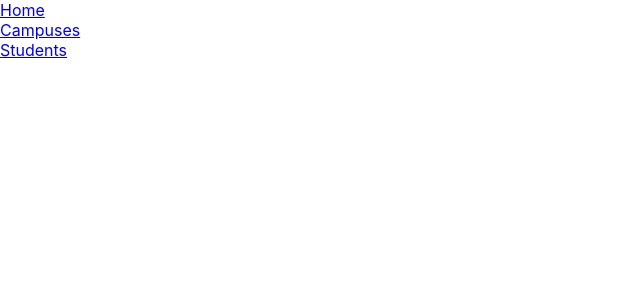
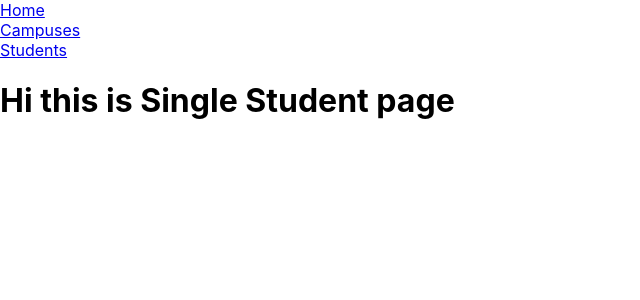
Before and after one commit to kai2233/CRUD_Frontend, a React (Create React App) app: page /singleStudent in a window 1280 px wide. Shown: the top 300 px of the page, without its empty margins (0-640 px from the left). Built offline with nearby package versions, Linux system fonts and the light colour scheme; the HTML template or start-up script is replaced by a standard one.

Commit message:
upload single student view page & route

```diff
--- a/src/App.js
+++ b/src/App.js
@@ -6,6 +6,7 @@ import Campuses from "./pages/Campuses";
 import Students from "./pages/Students";
 import SingleCampus from "./pages/SingleCampus";
 import AddCampus from "./pages/AddCampus";
+import SingleStudent from "./pages/SingleStudent"
 function App() {
   return (
     <Router>
@@ -18,6 +19,7 @@ function App() {
         <Route exact path="/allStudents" element={<Students />} />
         <Route exact path="/singleCampus" element={<SingleCampus/>} />
         <Route exact path="/addCampus" element={<AddCampus />} />
+        <Route exact path="/singleStudent" element={<SingleStudent/>} />
       </Routes>
     </Router>
   );
--- /dev/null
+++ b/src/pages/SingleStudent.jsx
@@ -0,0 +1,9 @@
+const SingleStudent = () => {
+    return (
+        <div>
+            <h1>Hi this is Single Student page</h1>
+        </div>
+    )
+};
+
+export default SingleStudent;
```
